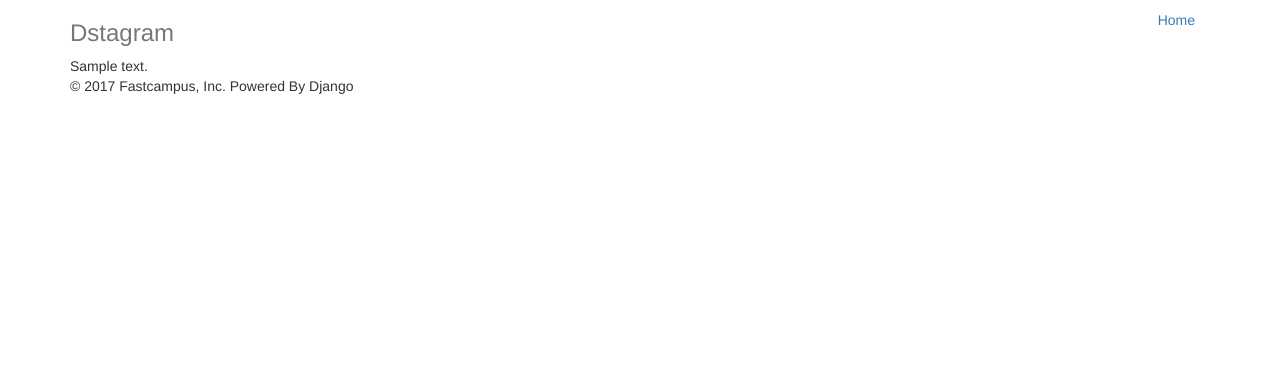
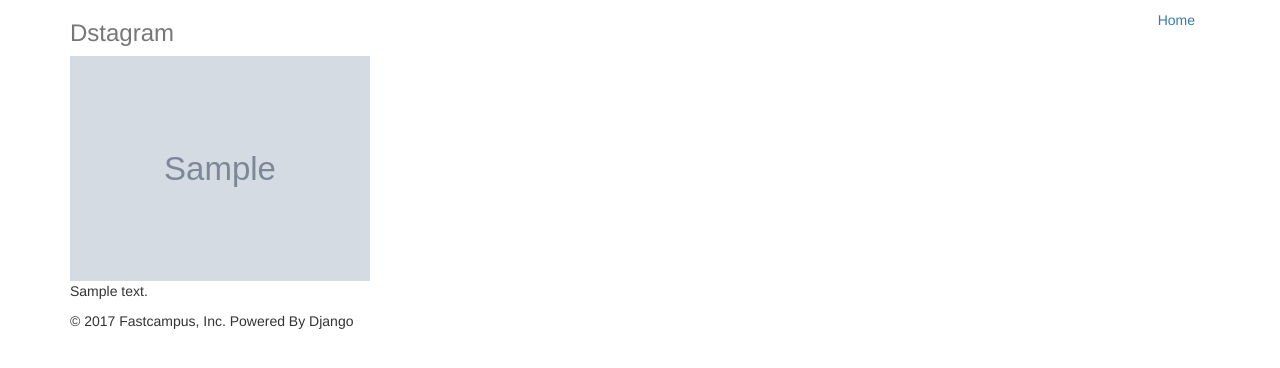
Before and after one commit to lmw8864/fc_python_django, a Django app: page /photo/ in a window 1280 px wide. Shown: the top 368 px of the page. Run offline with Django 3.2, Linux system fonts and the light colour scheme; tables that the repository leaves empty hold one stand-in row (values such as "Sample post"); grey boxes marked "Sample" are stand-in pictures; some libraries are stand-ins or nearby versions.

Commit message:
fc_first_site: Photo 앱 메인(list)에 이미지 출력 추가

```diff
--- a/fc_first_site/photo/templates/photo/list.html
+++ b/fc_first_site/photo/templates/photo/list.html
@@ -4,6 +4,9 @@
 
 {% block content %}
     {% for post in posts %}
-        {{ post.text }}
+        <p>
+            <img src="{{ post.photo.url }}" style="max-width:300px;"><br/>
+            {{ post.text }}
+        </p>
     {% endfor %}
 {% endblock %}
```
